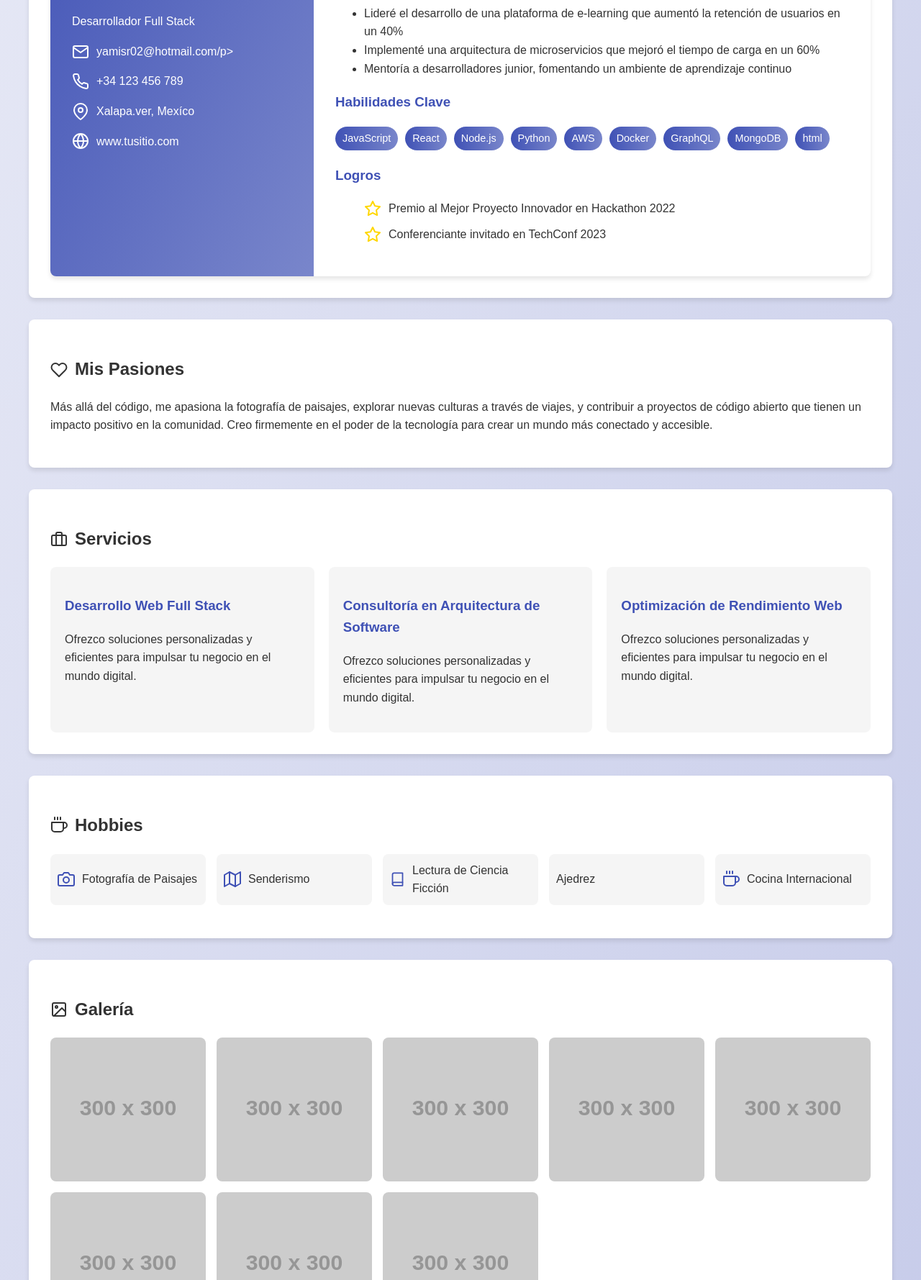
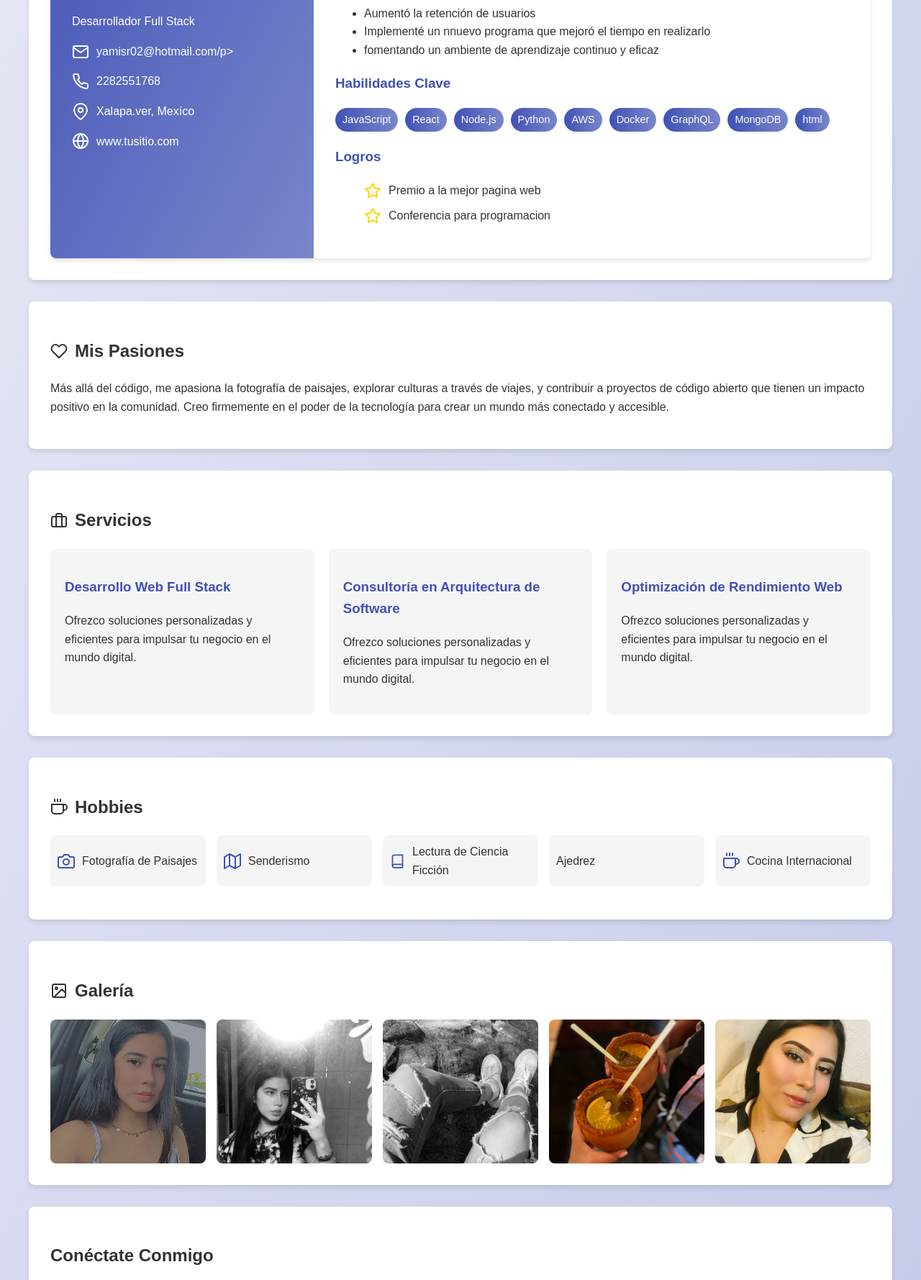
Before and after one commit to yamilet-snchz/yamilet-snchz.github.io, a plain HTML site: page index.html in a window 1280 px wide. Shown: the part 656-2435 px from the top of the page at 72% size. Drawn offline with nearby package versions, Linux system fonts and the light colour scheme; placeholder pictures from the web are drawn by us; some icons are missing.

Commit message:
actualizacion de recursos

```diff
--- a/index.html
+++ b/index.html
@@ -17,28 +17,28 @@
         <section id="cv">
             <div class="cv-container">
                 <div class="cv-sidebar">
-                    <img src="Recursos/fondo01.jpg" alt="Tu foto" class="profile-pic">
+                    <img src="Recursos/yam.jpg" alt="Tu foto" class="profile-pic">
                     <h2>Yamilet Sánchez Rodríguez</h2>
                     <p>Desarrollador Full Stack</p>
                     <div class="contact-info">
                         <p><i data-feather="mail"></i> yamisr02@hotmail.com/p>
-                        <p><i data-feather="phone"></i> +34 123 456 789</p>
+                        <p><i data-feather="phone"></i> 2282551768</p>
                         <p><i data-feather="map-pin"></i> Xalapa.ver, Mexíco</p>
                         <p><i data-feather="globe"></i> www.tusitio.com</p>
                     </div>
                 </div>
                 <div class="cv-main">
                     <h2>Sobre Mí</h2>
-                    <p>Soy una desarrolladora apasionada por crear soluciones innovadoras que mejoren la vida de las personas. Con experiencia en desarrollo web full-stack, disfruto enfrentando desafíos complejos y aprendiendo nuevas tecnologías. Fuera del mundo del código, soy una entusiasta de --</p>
+                    <p>Soy una desarrolladora por crear soluciones innovadoras que mejoren la vida de las personas. Con experiencia en desarrollo web full-stack, disfruto enfrentando desafíos complejos y aprendiendo nuevas tecnologías. Fuera del mundo del código, soy una entusiasta de --</p>
 
                     <h3>Experiencia Destacada</h3>
                     <div class="experience">
                         <h4>Desarrollador Full Stack Senior</h4>
                         <p>TechInnovators • 2020 - Presente</p>
                         <ul>
-                            <li>Lideré el desarrollo de una plataforma de e-learning que aumentó la retención de usuarios en un 40%</li>
-                            <li>Implementé una arquitectura de microservicios que mejoró el tiempo de carga en un 60%</li>
-                            <li>Mentoría a desarrolladores junior, fomentando un ambiente de aprendizaje continuo</li>
+                            <li>Aumentó la retención de usuarios</li>
+                            <li>Implementé un nnuevo programa que mejoró el tiempo en realizarlo</li>
+                            <li>fomentando un ambiente de aprendizaje continuo y eficaz</li>
                         </ul>
                     </div>
 
@@ -57,8 +57,8 @@
 
                     <h3>Logros</h3>
                     <ul class="achievements">
-                        <li><i data-feather="star"></i> Premio al Mejor Proyecto Innovador en Hackathon 2022</li>
-                        <li><i data-feather="star"></i> Conferenciante invitado en TechConf 2023</li>
+                        <li><i data-feather="star"></i> Premio a la mejor pagina web</li>
+                        <li><i data-feather="star"></i> Conferencia para programacion</li>
                     </ul>
                 </div>
             </div>
@@ -66,7 +66,7 @@
 
         <section id="passions">
             <h2><i data-feather="heart"></i> Mis Pasiones</h2>
-            <p>Más allá del código, me apasiona la fotografía de paisajes, explorar nuevas culturas a través de viajes, y contribuir a proyectos de código abierto que tienen un impacto positivo en la comunidad. Creo firmemente en el poder de la tecnología para crear un mundo más conectado y accesible.</p>
+            <p>Más allá del código, me apasiona la fotografía de paisajes, explorar culturas a través de viajes, y contribuir a proyectos de código abierto que tienen un impacto positivo en la comunidad. Creo firmemente en el poder de la tecnología para crear un mundo más conectado y accesible.</p>
         </section>
 
         <section id="services">
@@ -101,25 +101,23 @@
         <section id="gallery">
             <h2><i data-feather="image"></i> Galería</h2>
             <div class="gallery-grid">
-                <img src="https://via.placeholder.com/300" alt="Imagen 1">
-                <img src="https://via.placeholder.com/300" alt="Imagen 2">
-                <img src="https://via.placeholder.com/300" alt="Imagen 3">
-                <img src="https://via.placeholder.com/300" alt="Imagen 4">
-                <img src="https://via.placeholder.com/300" alt="Imagen 5">
-                <img src="https://via.placeholder.com/300" alt="Imagen 6">
-                <img src="https://via.placeholder.com/300" alt="Imagen 7">
-                <img src="https://via.placeholder.com/300" alt="Imagen 8">
+                <img src="Recursos/perfil.jpg" alt="Imagen 1">
+                <img src="Recursos/yam2.jpg" alt="Imagen 2">
+                <img src="Recursos/yam3.jpg" alt="Imagen 3">
+                <img src="Recursos/yam4.jpg" alt="Imagen 4">
+                <img src="Recursos/yam5.jpg" alt="Imagen 5">
+
             </div>
         </section>
 
         <section id="social">
             <h2>Conéctate Conmigo</h2>
             <div class="social-links">
-                <a href="https://www.facebook.com/watch/?ref=tab" target="_blank" rel="noopener noreferrer"><i data-feather="facebook"></i> Facebook</a>
-                <a href="https://www.instagram.com/tuusuario" target="_blank" rel="noopener noreferrer"><i data-feather="instagram"></i> Instagram</a>
-                <a href="https://www.tiktok.com/@tuusuario" target="_blank" rel="noopener noreferrer"><i data-feather="youtube"></i> TikTok</a>
+                <a href="https://www.facebook.com/yammi.sanchezz" target="_blank" rel="noopener noreferrer"><i data-feather="facebook"></i> Facebook</a>
+                <a href="https://www.instagram.com/yamiletsr_/" target="_blank" rel="noopener noreferrer"><i data-feather="instagram"></i> Instagram</a>
+
                 <a href="https://twitter.com/tuusuario" target="_blank" rel="noopener noreferrer"><i data-feather="twitter"></i> Twitter</a>
-                <a href="https://github.com/tuusuario" target="_blank" rel="noopener noreferrer"><i data-feather="github"></i> GitHub</a>
+                <a href="https://github.com/yamilet-snchz" target="_blank" rel="noopener noreferrer"><i data-feather="github"></i> GitHub</a>
             </div>
         </section>
     </main>
```
Also changed, not shown: Recursos/perfil.jpg (added), Recursos/yam.jpg (added), Recursos/yam2.jpg (added), Recursos/yam3.jpg (added), Recursos/yam4.jpg (added), Recursos/yam5.jpg (added).
